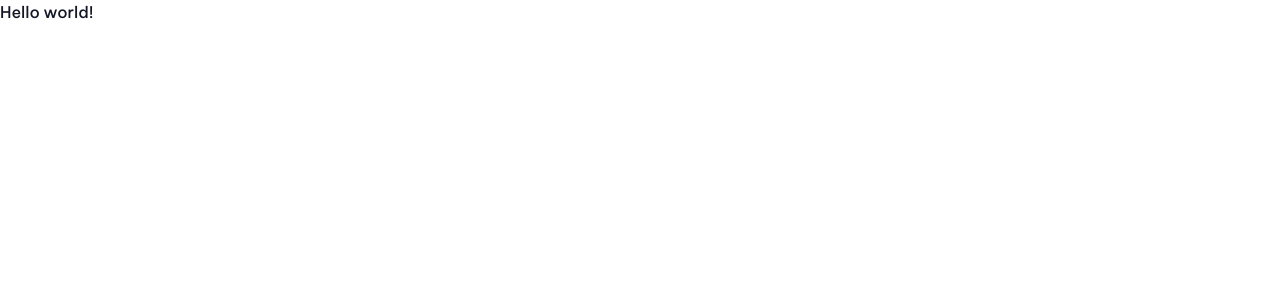
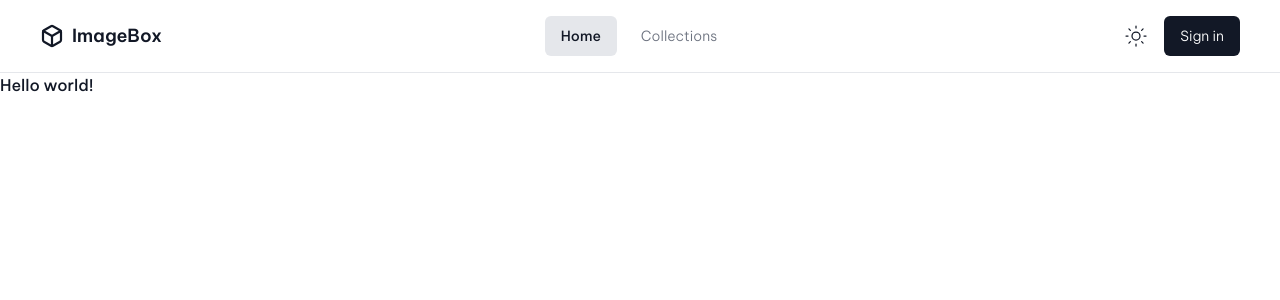
Before and after one commit to Poli2714/image-box, a Next.js app: page / in a window 1280 px wide. Shown: the top 300 px of the page. Built offline with nearby package versions, Linux system fonts and the light colour scheme.

Commit message:
feat: change title and description of root layout

```diff
--- a/src/app/layout.tsx
+++ b/src/app/layout.tsx
@@ -1,6 +1,7 @@
 import type { Metadata } from 'next';
 import { Be_Vietnam_Pro } from 'next/font/google';
 import '@/styles/globals.css';
+import { PageHeader } from './components';
 
 const beVietnamPro = Be_Vietnam_Pro({
   weight: ['300', '500', '600'],
@@ -9,8 +10,8 @@ const beVietnamPro = Be_Vietnam_Pro({
 });
 
 export const metadata: Metadata = {
-  title: 'Create Next App',
-  description: 'Generated by create next app',
+  title: 'ImageBox',
+  description: 'Discover and Search Stunning Photos with Ease',
 };
 
 export default function RootLayout({
@@ -20,7 +21,10 @@ export default function RootLayout({
 }>) {
   return (
     <html lang='en'>
-      <body className={beVietnamPro.className}>{children}</body>
+      <body className={beVietnamPro.className}>
+        <PageHeader />
+        {children}
+      </body>
     </html>
   );
 }
```
